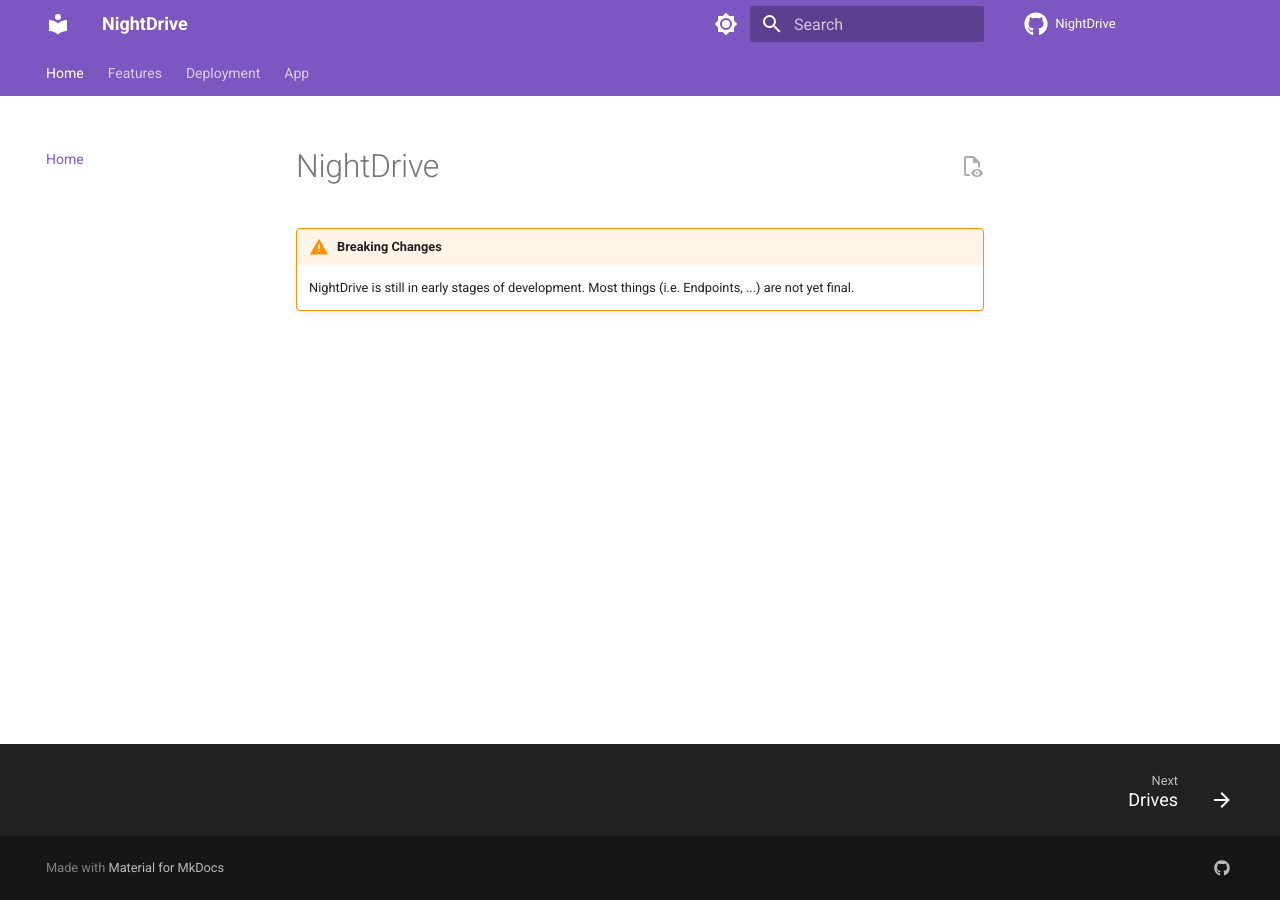
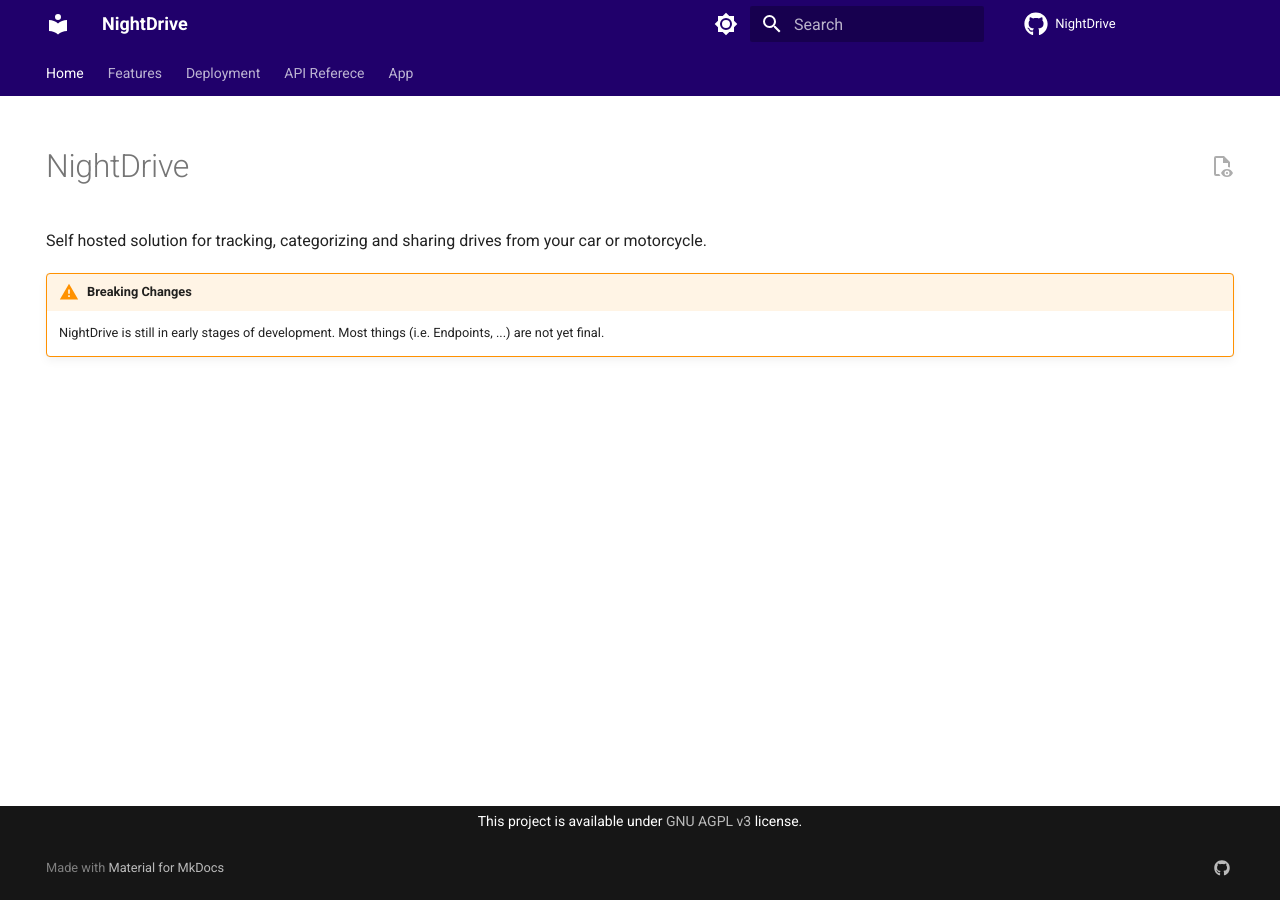
Before and after one commit to woulfdev/nightdrive, an MkDocs documentation site: the page built from docs/docs/index.md, in a window 1280 px wide. Built offline with MkDocs 1.6.1 and Material for MkDocs 9.7.7, drawn with Linux system fonts in a browser that asks for light colours; comment, search, counter and statistics services are not loaded.

Commit message:
Update Docs

```diff
--- a/docs/docs.requirements.txt
+++ b/docs/docs.requirements.txt
@@ -2,3 +2,4 @@
 mkdocs-material
 mkdocs-git-revision-date-localized-plugin
 mkdocs-git-authors-plugin
+mkdocs-git-committers-plugin-2
--- a/docs/docs/index.md
+++ b/docs/docs/index.md
@@ -1,4 +1,14 @@
+---
+hide:
+    - navigation
+    - footer
+    - toc
+    - view
+---
+
 # NightDrive
+
+Self hosted solution for tracking, categorizing and sharing drives from your car or motorcycle.
 
 !!! warning "Breaking Changes"
     NightDrive is still in early stages of development. Most things (i.e. Endpoints, ...) are not yet final.
--- /dev/null
+++ b/docs/docs/stylesheets/extra.css
@@ -0,0 +1,28 @@
+[data-md-color-scheme="nightdrive"] {
+  --md-primary-fg-color: #20006b;
+  --md-primary-fg-color--light: #9b25e5;
+  --md-accent-fg-color: #9b25e5;
+  --md-custom-h2-color: #333;
+  --md-accent-fg-color--light: #9b25e5;
+  --md-default-accent-bg-color: #f7fafc;
+}
+
+[data-md-color-scheme="slate"] {
+  --md-primary-fg-color: #20006b;
+  --md-primary-fg-color--dark: #9b25e5;
+  --md-accent-fg-color: #9b25e5;
+  --md-accent-fg-color--dark: #9b25e5;
+  --md-custom-h2-color: rgb(167, 167, 167);
+  --md-default-bg-color: #1a1b1b;
+  --md-default-accent-bg-color: #1f1e1e;
+}
+
+th {
+    background-color: var(--md-primary-fg-color);
+}
+
+.nd-footer-license {
+    text-align: center;
+    font-size: .7rem;
+    padding: .2rem;
+}
--- a/docs/mkdocs.yml
+++ b/docs/mkdocs.yml
@@ -1,8 +1,8 @@
 site_name: NightDrive
-site_url: https://woulfdev.github.io/nightdrive/
+site_url: https://nightdrive.dev
 site_author: Elia
 site_description: >-
-  Documentation about NightDrive API and Mobile App.
+  Self hosted solution for tracking, categorizing and sharing drives from your car or motorcycle.
 
 repo_name: NightDrive
 repo_url: https://github.com/woulfdev/nightdrive
@@ -14,11 +14,18 @@
     - icon: fontawesome/brands/github
       link: https://github.com/woulfdev
 
+extra_css:
+  - stylesheets/extra.css
+
 plugins:
   - search
   - git-revision-date-localized:
       enable_creation_date: true
   - git-authors
+  # - git-committers:
+      # repository: woulfdev/nightdrive
+      # branch: main
+  # - privacy
 
 markdown_extensions:
   - admonition
@@ -36,14 +43,18 @@
 theme:
   langauge: en
   name: material
+  custom_dir: overrides
   features:
     - content.action.view
     - header.autohide
     - navigation.instant
+    - navigation.instant.progress
     - navigation.tabs
-    - navigation.path
     - navigation.footer
+    - navigation.indexes
+    - navigation.sections
     - search.suggest
+    - search.highlight
     - content.tooltips
   icon:
     repo: fontawesome/brands/github
@@ -51,8 +62,7 @@
   palette:
     # Palette toggle for light mode
     - media: "(prefers-color-scheme: light)"
-      scheme: default
-      primary: deep purple
+      scheme: nightdrive
       toggle:
         icon: material/brightness-7
         name: Switch to dark mode
@@ -60,7 +70,6 @@
     # Palette toggle for dark mode
     - media: "(prefers-color-scheme: dark)"
       scheme: slate
-      primary: deep purple
       toggle:
         icon: material/brightness-4
         name: Switch to light mode
@@ -70,6 +79,8 @@
   - Features:
     - Drives: drives.md
   - Deployment:
-    - deploy.md
-    - Variables: env-variables.md
+    - deployment/index.md
+    - Variables: deployment/env-variables.md
+  - API Referece:
+    - api/index.md
   - App: app/index.md
--- /dev/null
+++ b/docs/overrides/partials/footer.html
@@ -0,0 +1,59 @@
+{#-
+  This file was automatically generated - do not edit
+-#}
+<footer class="md-footer">
+  {% if "navigation.footer" in features %}
+    {% if page.previous_page or page.next_page %}
+      {% if page.meta and page.meta.hide %}
+        {% set hidden = "hidden" if "footer" in page.meta.hide %}
+      {% endif %}
+      <nav class="md-footer__inner md-grid" aria-label="{{ lang.t('footer') }}" {{ hidden }}>
+        {% if page.previous_page %}
+          {% set direction = lang.t("footer.previous") %}
+          <a href="{{ page.previous_page.url | url }}" class="md-footer__link md-footer__link--prev" aria-label="{{ direction }}: {{ page.previous_page.title | e }}">
+            <div class="md-footer__button md-icon">
+              {% set icon = config.theme.icon.previous or "material/arrow-left" %}
+              {% include ".icons/" ~ icon ~ ".svg" %}
+            </div>
+            <div class="md-footer__title">
+              <span class="md-footer__direction">
+                {{ direction }}
+              </span>
+              <div class="md-ellipsis">
+                {{ page.previous_page.title }}
+              </div>
+            </div>
+          </a>
+        {% endif %}
+        {% if page.next_page %}
+          {% set direction = lang.t("footer.next") %}
+          <a href="{{ page.next_page.url | url }}" class="md-footer__link md-footer__link--next" aria-label="{{ direction }}: {{ page.next_page.title | e }}">
+            <div class="md-footer__title">
+              <span class="md-footer__direction">
+                {{ direction }}
+              </span>
+              <div class="md-ellipsis">
+                {{ page.next_page.title }}
+              </div>
+            </div>
+            <div class="md-footer__button md-icon">
+              {% set icon = config.theme.icon.next or "material/arrow-right" %}
+              {% include ".icons/" ~ icon ~ ".svg" %}
+            </div>
+          </a>
+        {% endif %}
+      </nav>
+    {% endif %}
+  {% endif %}
+  <div class="md-footer-meta md-typeset">
+    <div class="nd-footer-license">
+      This project is available under <a href="https://github.com/woulfdev/nightdrive/blob/f526933a0b24188ee3368e1c238af001402e301c/LICENSE">GNU AGPL v3</a> license.
+    </div>
+    <div class="md-footer-meta__inner md-grid">
+      {% include "partials/copyright.html" %}
+      {% if config.extra.social %}
+        {% include "partials/social.html" %}
+      {% endif %}
+    </div>
+  </div>
+</footer>
```
Also changed, not shown: docs/docs/api/index.md (added, +7 -0 lines), docs/docs/app/index.md (+2 -0 lines), docs/docs/deployment/env-variables.md (renamed from docs/docs/env-variables.md, +9 -7 lines), docs/docs/deployment/index.md (added, +1 -0 lines), docs/docs/about.md (deleted), docs/docs/deploy.md (deleted), 2 other files.
